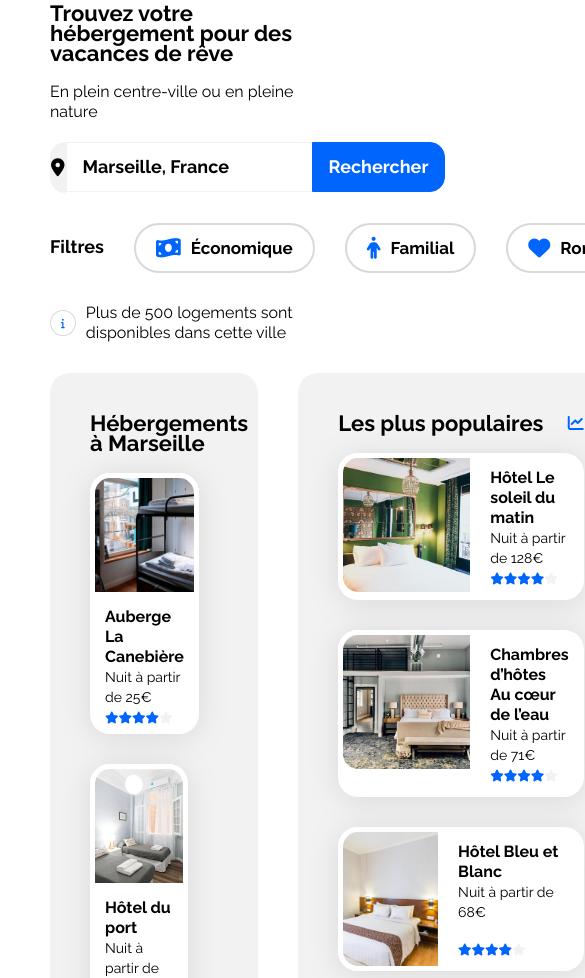
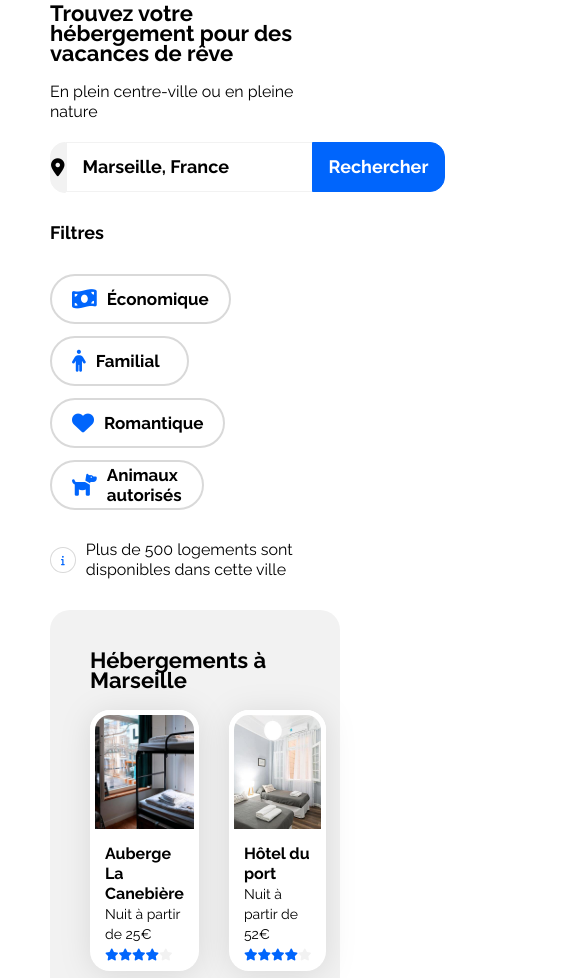
Before and after one commit to Aurelio-One/p1, a plain HTML site: page index.html in a window 390 px wide. Shown: the part 179-1157 px from the top of the page, 585 px wide, since content can reach past the window. Drawn offline with Linux system fonts and the light colour scheme.

Commit message:
tablet styling

```diff
--- a/css/style.css
+++ b/css/style.css
@@ -104,9 +104,16 @@ nav .header-links a:hover {
 /* FILTERS */
 .filters {
     font-weight: 700;
+    column-gap: 30px;
+    align-items: center;
 }
+
 .filters>div>span {
     font-size: 18px;
+}
+
+.filters-list {
+    column-gap: 30px;
 }
 
 .filter {
@@ -121,12 +128,9 @@ nav .header-links a:hover {
     font-size: 17px;
 
 }
+
 .filter:hover {
     background-color: #DEEBFF;
-}
-
-.filters>*:not(:last-child) {
-    margin-right: 30px;
 }
 
 .filter i {
@@ -302,3 +306,47 @@ footer>div>span {
 footer>div>a:not(:last-child) {
     margin-bottom: 12px;
 }
+
+
+/* TABLET */
+@media screen and (max-width : 991px) {
+    .filters {
+        flex-direction: column;
+        align-items: flex-start;
+        row-gap: 15px;
+    }
+
+    .filters-list {
+        column-gap: 12px;
+        row-gap: 12px;
+        flex-wrap: wrap;
+        width: 100%;
+    }
+
+    .filter {
+        flex: 0 0 calc(50% - 6px);
+    }
+    .filters > div:first-child {
+        margin-bottom: 15px;
+    }
+    #stays {
+        flex-direction: column;
+        row-gap: 50px;
+    }
+    #stays .offers-container, #stays .trending-container {
+        flex: initial;
+    }
+    #stays .trending {
+        flex-direction: row;
+        column-gap: 20px;
+    }
+    #stays .trending img {
+        width: 106px;
+    }
+    #stays .trending .card {
+        flex: 33.33%;
+    }
+    #activities img {
+        height: 211px;
+    }
+}
--- a/index.html
+++ b/index.html
@@ -43,10 +43,11 @@
             />
             <input type="submit" value="Rechercher" />
           </form>
-          <div class="filters flexbox align-center">
+          <div class="filters flexbox">
             <div>
               <span>Filtres</span>
             </div>
+            <div class="filters-list flexbox ">
               <a href="#" class="filter flexbox align-center">
                 <i class="fa-sharp fa-solid fa-money-bill-wave"></i>
                 <span>Économique</span>
@@ -63,6 +64,7 @@
                 <i class="fa-solid fa-dog"></i>
                 <span>Animaux autorisés</span>
               </a>
+            </div>
           </div>
           <div class="result flexbox align-center">
             <i class="fa-solid fa-info"></i>
```
Lines whose indentation alone changed are shown as unchanged.
